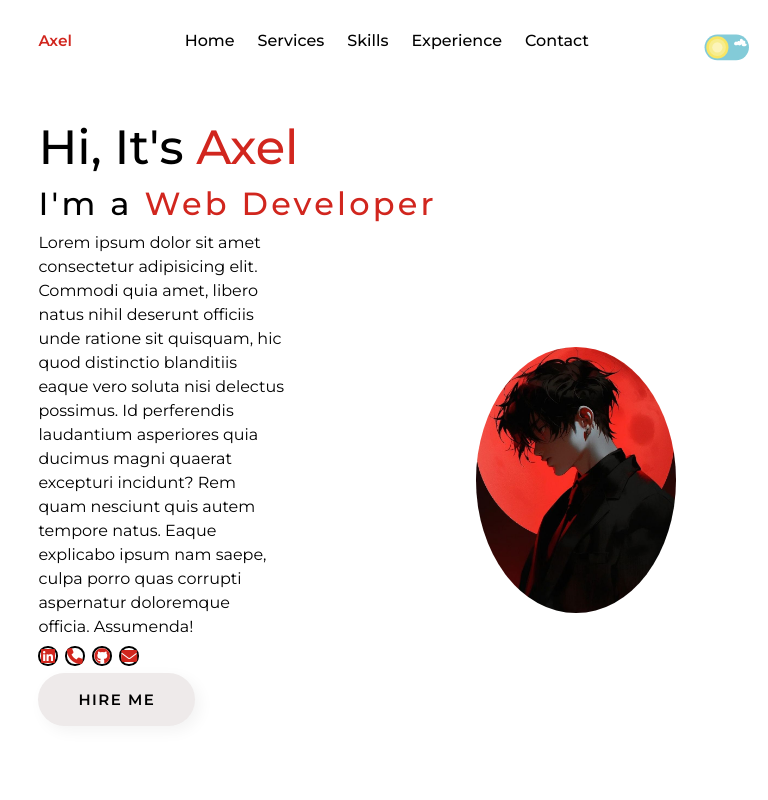
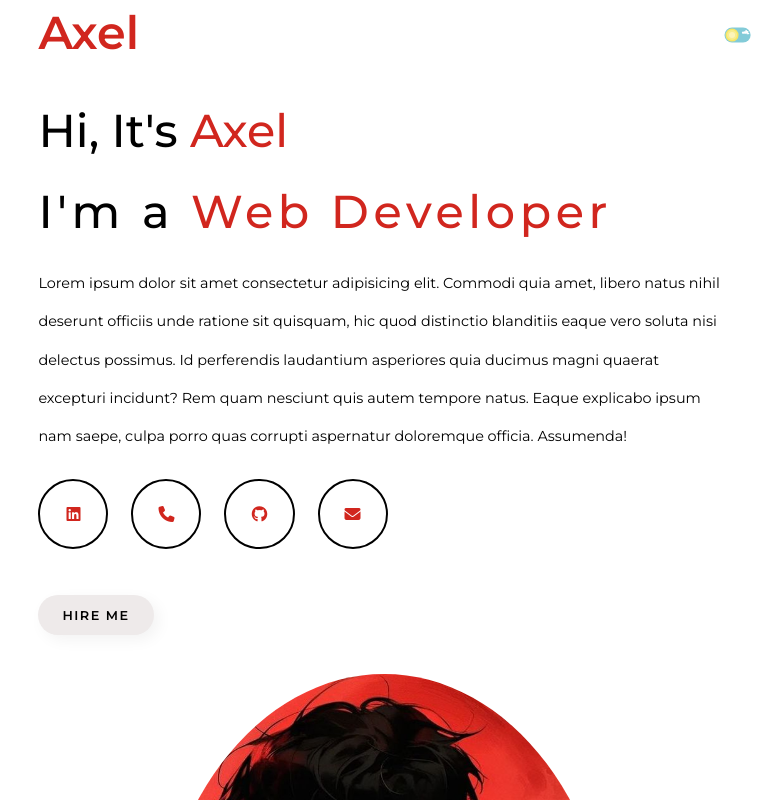
Before and after one commit to amiqasaleem/Website-Dark-Mode, a plain HTML site: page index.html in a window 768 px wide. Shown: the top 800 px of the page. Drawn offline with Linux system fonts and the light colour scheme.

Commit message:
made responsive

```diff
--- a/style.css
+++ b/style.css
@@ -315,7 +315,75 @@
   }
 }
 @media only screen and (min-width:476px) and (max-width:785px){
-
+  .logo {
+    font-size: 6vw;
+  }
+  .navbar {
+    width: 100%;
+    display: flex;
+    align-items: center;
+    justify-content: space-between;
+    height: 8vh;
+  }
+  .toggle-btn {
+    display: flex;
+    align-items: center;
+    justify-content: center;
+    margin-bottom: 1vh;
+  }
+  .nav-list {
+    display: none;
+  }
+  #theme-toggle-button {
+    font-size: 15px;
+    width: 2em;
+  }
+  .info {
+    width: 100%;
+  }
+  .info h1 {
+    font-size: 6vw;
+  }
+  .typewriter h3 {
+    font-size: 6vw;
+    margin: 2vh 0vh;
+  }
+  .info p {
+    width: 100%;
+    font-size: 0.9rem;
+    line-height: 5vw;
+  }
+  .icons {
+    gap: 3vw;
+    margin-top: 2vw;
+}
+  .icons .icon {
+    padding: 3.8vw;
+    width: 1vw;
+    height: 1vw;
+}
+.hire-me {
+    padding: 0.8rem 1.5rem;
+    letter-spacing: 1.5px;
+    font-size: 0.8rem;
+    font-weight: 600;
+    margin-top: 5vw;
+}
+.hero-section {
+  display: block;
+}
+  .hero-img {
+    width: 100%;
+  }
+  .hero-img {
+    display: flex;
+    align-items: center;
+    justify-content: center;
+  }
+  .hero-img img {
+    width: 60vw;
+    border-radius: 50%;
+  }
 }
 @media only screen and (min-width: 786px) and (max-width: 1250px){
   .logo {
@@ -365,7 +433,7 @@
 }
   .hero-img {
     width: 50%;
-    height: 45vh;
+    height: 100vh;
     /* background-color: firebrick; */
   }
   /* .hero-img {
```
